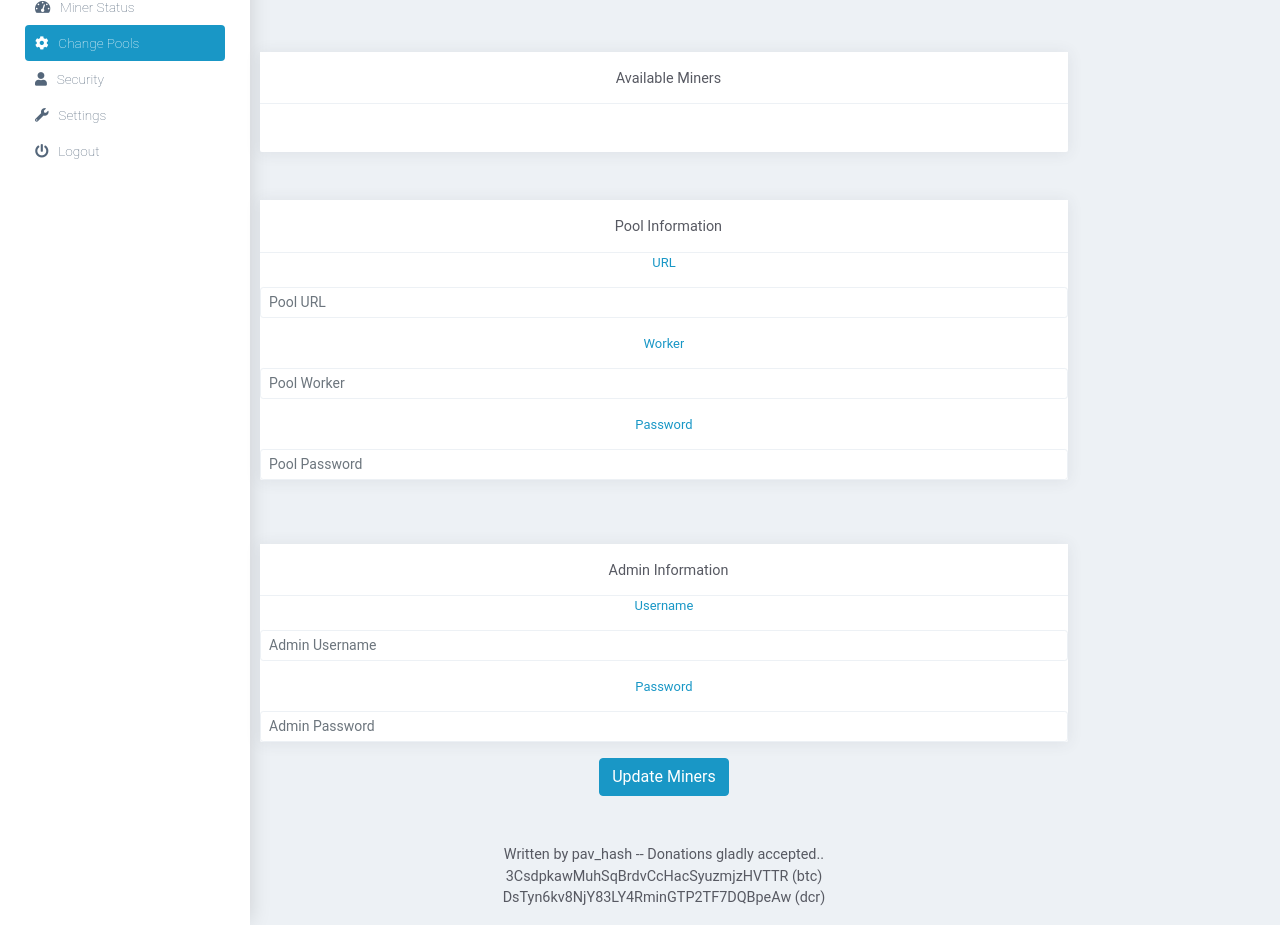
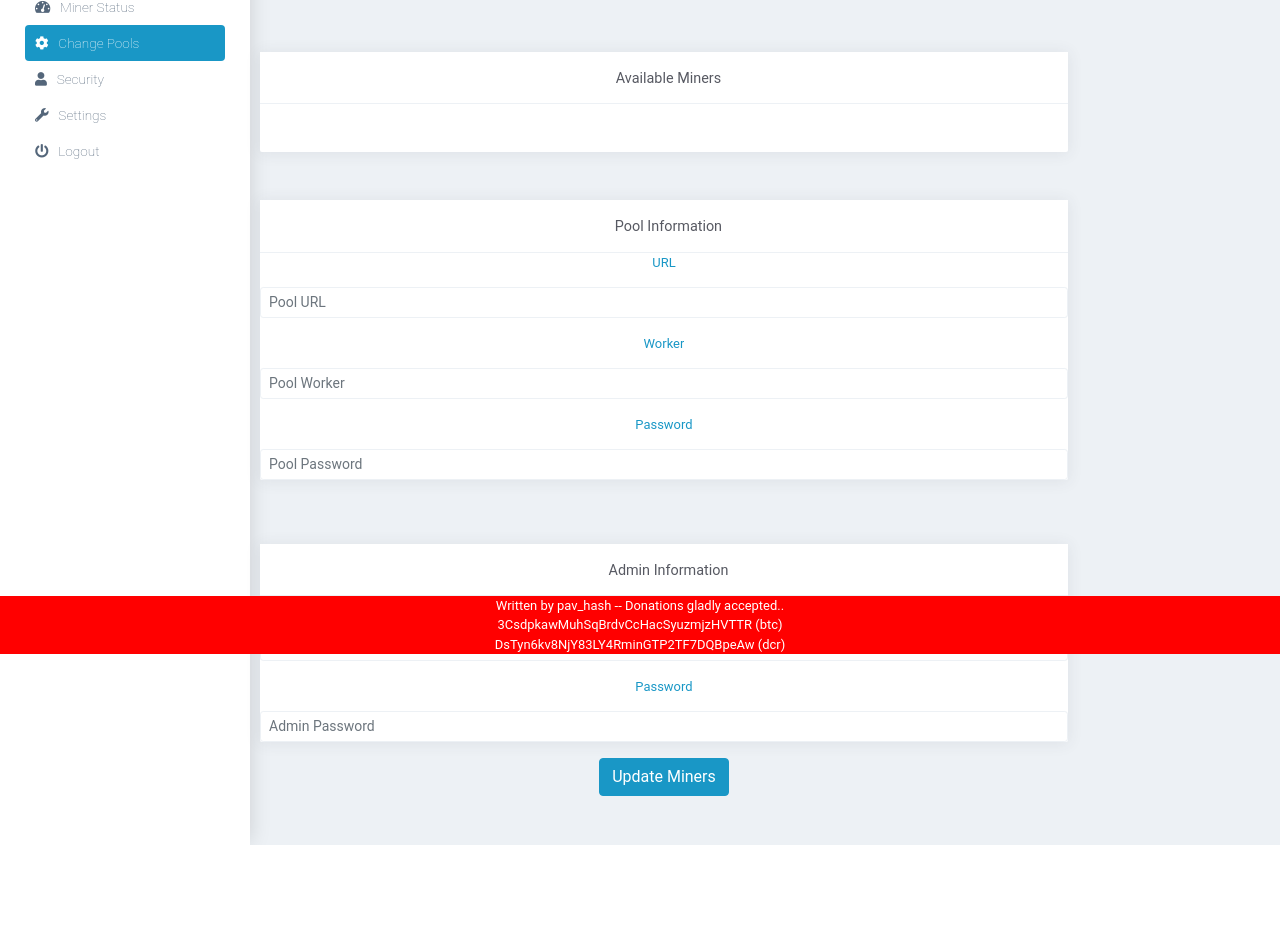
Before and after one commit to pav-hash/DragonStats, a PHP site: page /change_pool.php in a window 1280 px wide. Shown: the part 146-1071 px from the top of the page. After the commit the page ends 991 px from the top, so only its background shows below. Run offline with PHP 8.4, Linux system fonts and the light colour scheme; the visitor is signed in with stand-in values (Sample User, id 1); data that the repository does not hold is empty.

Commit message:
Update change_pool.php

```diff
--- a/change_pool.php
+++ b/change_pool.php
@@ -256,14 +256,13 @@ NOTE: This function only works if ALL your miners have the same admin username a
 <!-- ending divs -->
 </div>
 
-
-<div class="col-md-12 mt-5">
-	<div class="form-group false">
-		Written by pav_hash --  Donations gladly accepted..<br>3CsdpkawMuhSqBrdvCcHacSyuzmjzHVTTR (btc)<br>DsTyn6kv8NjY83LY4RminGTP2TF7DQBpeAw (dcr)
-	</div>
-</div>
-
-
+  <div class="col-md-12 mt-5">
+        <div class="form-group false">
+        </div>
+  </div>
+  <div class="pav_footer">
+  <div class="pavhash">Written by pav_hash --  Donations gladly accepted..<br>3CsdpkawMuhSqBrdvCcHacSyuzmjzHVTTR (btc)<br>DsTyn6kv8NjY83LY4RminGTP2TF7DQBpeAw (dcr)</div>
+  </div>
 
 </div>
 
```
